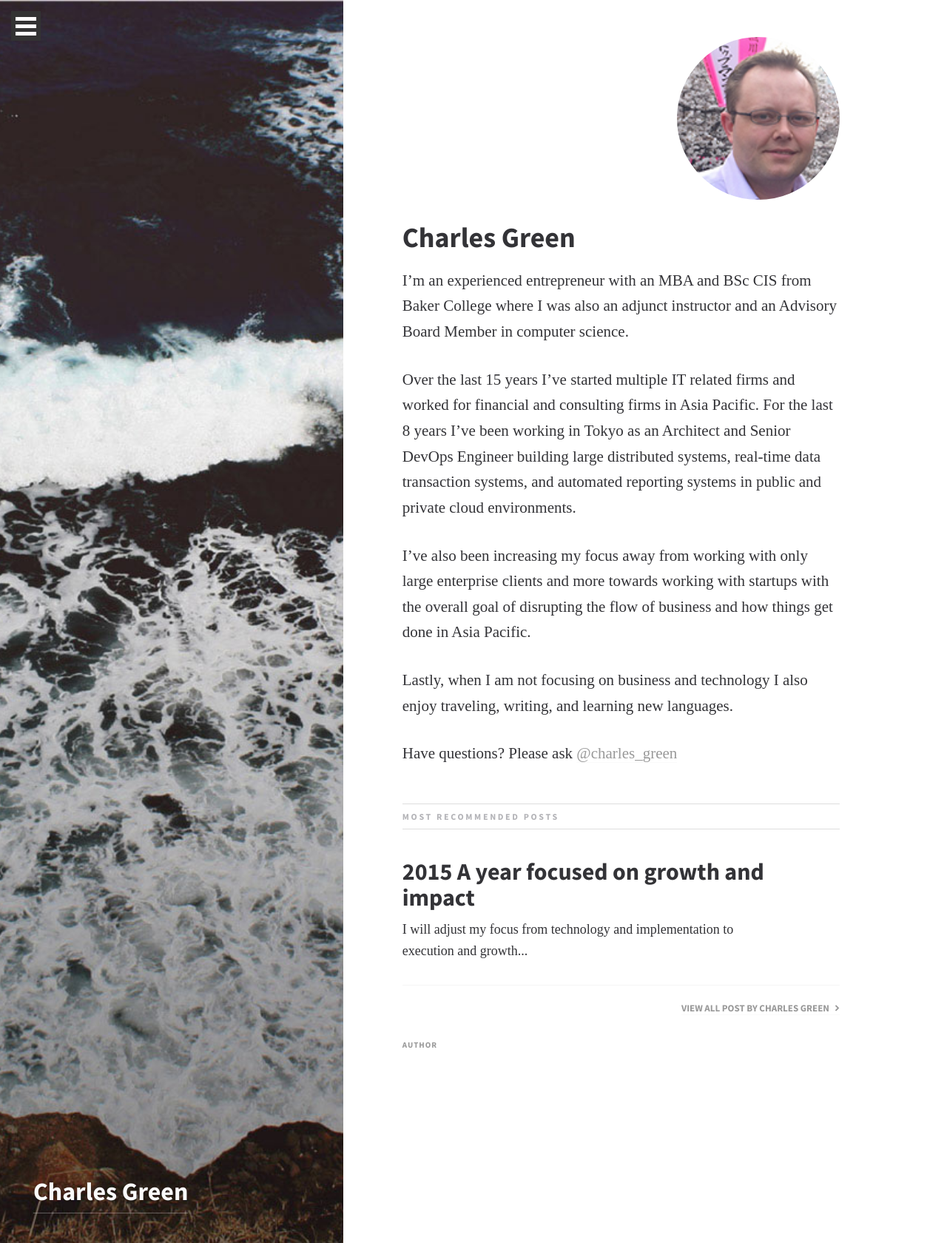
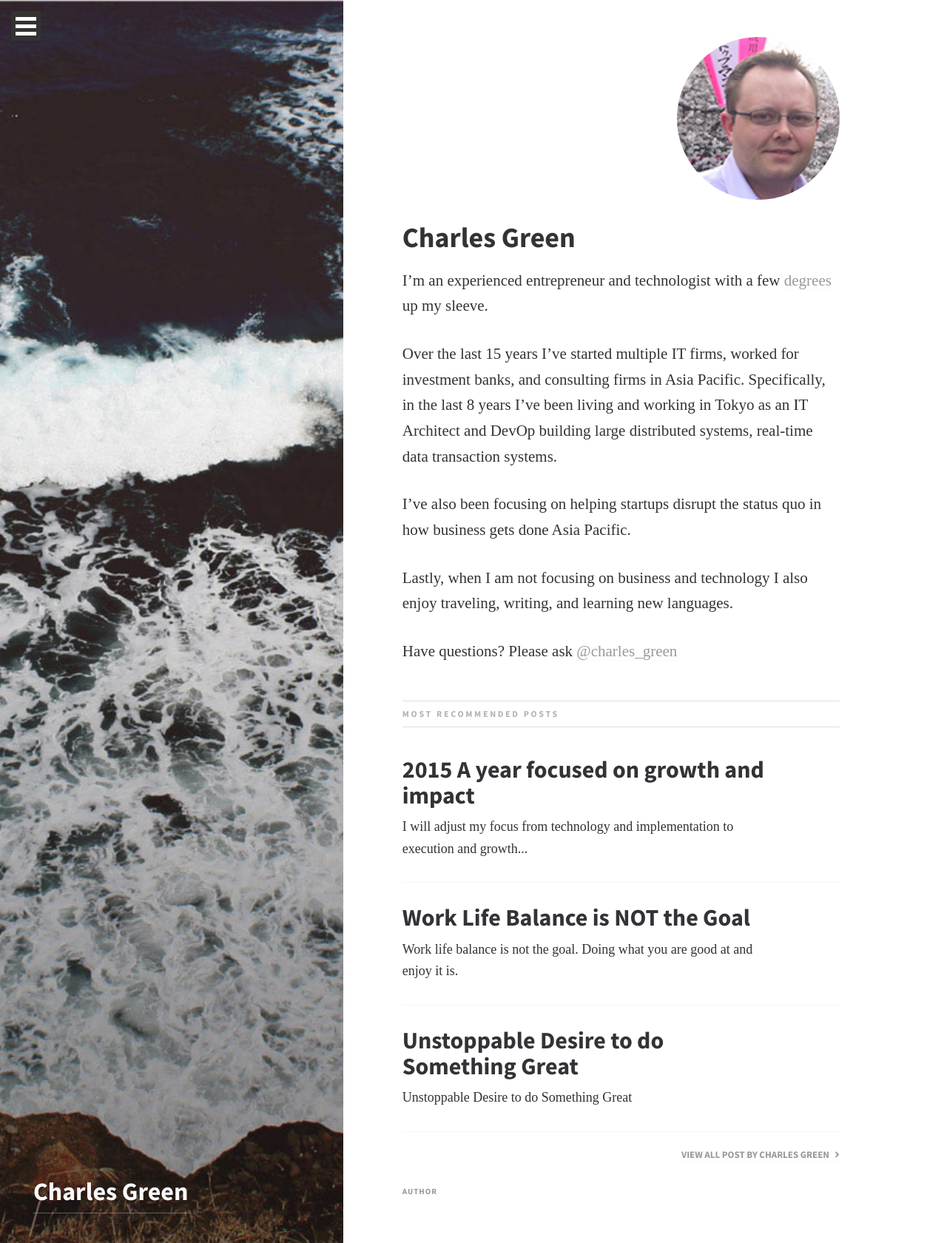
Before and after one commit to metizror/charlesgreen.github.io, a Jekyll site: the page built from author-charles.md, in a window 1280 px wide. Shown: the whole page at 74% size. Built offline with Jekyll 4.4.1, drawn with Linux system fonts in a browser that asks for light colours; some web fonts are replaced.

Commit message:
updating about page

```diff
--- a/author-charles.md
+++ b/author-charles.md
@@ -7,17 +7,19 @@ author_avatar: charles
 author_name: Charles Green
 title: Charles Green
 fav_posts:
-  post_1 : ['2015 A year focused on growth and impact','2015-a-year-focused-on-growth-and-impact/', 'I will adjust my focus from technology and implementation to execution and growth...']
+  post_1 : ['2015 A year focused on growth and impact', '2015-a-year-focused-on-growth-and-impact/', 'I will adjust my focus from technology and implementation to execution and growth...']
+  post_2 : ['Work Life Balance is NOT the Goal', 'work-life-balance-is-not-the-goal/', 'Work life balance is not the goal. Doing what you are good at and enjoy it is.']
+  post_3 : ['Unstoppable Desire to do Something Great', 'unstoppable-desire-to-do-something-great/', 'Unstoppable Desire to do Something Great']
 
 ---
 
 # Charles Green
 
-I'm an experienced entrepreneur with an MBA and BSc CIS from Baker College where I was also an adjunct instructor and an Advisory Board Member in computer science.
+I'm an experienced entrepreneur and technologist with a few [degrees](https://www.linkedin.com/in/charlesgreen) up my sleeve.
 
-Over the last 15 years I've started multiple IT related firms and worked for financial and consulting firms in Asia Pacific. For the last 8 years I've been working in Tokyo as an Architect and Senior DevOps Engineer building large distributed systems, real-time data transaction systems, and automated reporting systems in public and private cloud environments.
+Over the last 15 years I've started multiple IT firms, worked for investment banks, and  consulting firms in Asia Pacific. Specifically, in the last 8 years I've been living and working in Tokyo as an IT Architect and DevOp building large distributed systems, real-time data transaction systems.
 
-I've also been increasing my focus away from working with only large enterprise clients and more towards working with startups with the overall goal of disrupting the flow of business and how things get done in Asia Pacific.
+I've also been focusing on helping startups disrupt the status quo in how business gets done Asia Pacific.
 
 Lastly, when I am not focusing on business and technology I also enjoy traveling, writing, and learning new languages.
 
```
Also changed, not shown: _posts/2014-12-05-work_life_balance_is_not_the_goal.md (+1 -1 lines), 2 other files.
